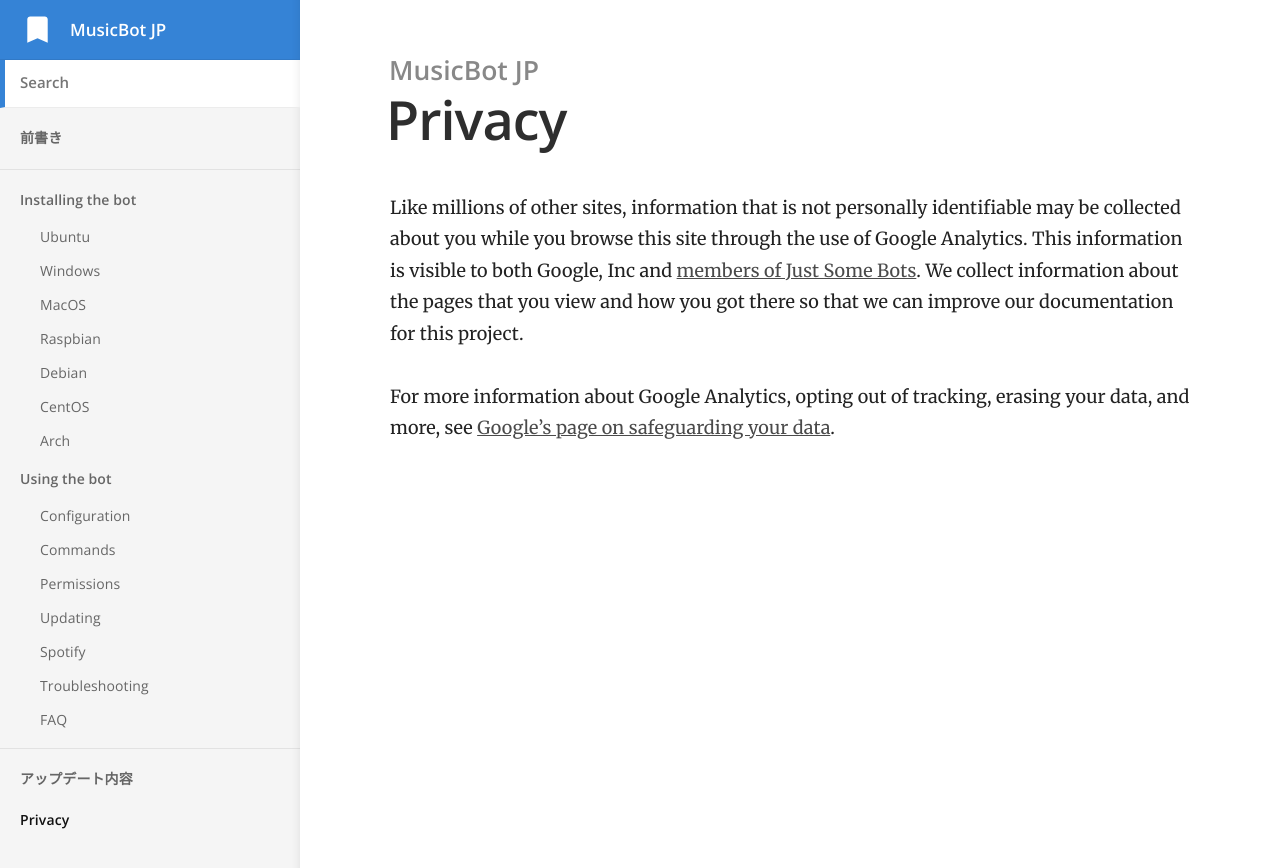
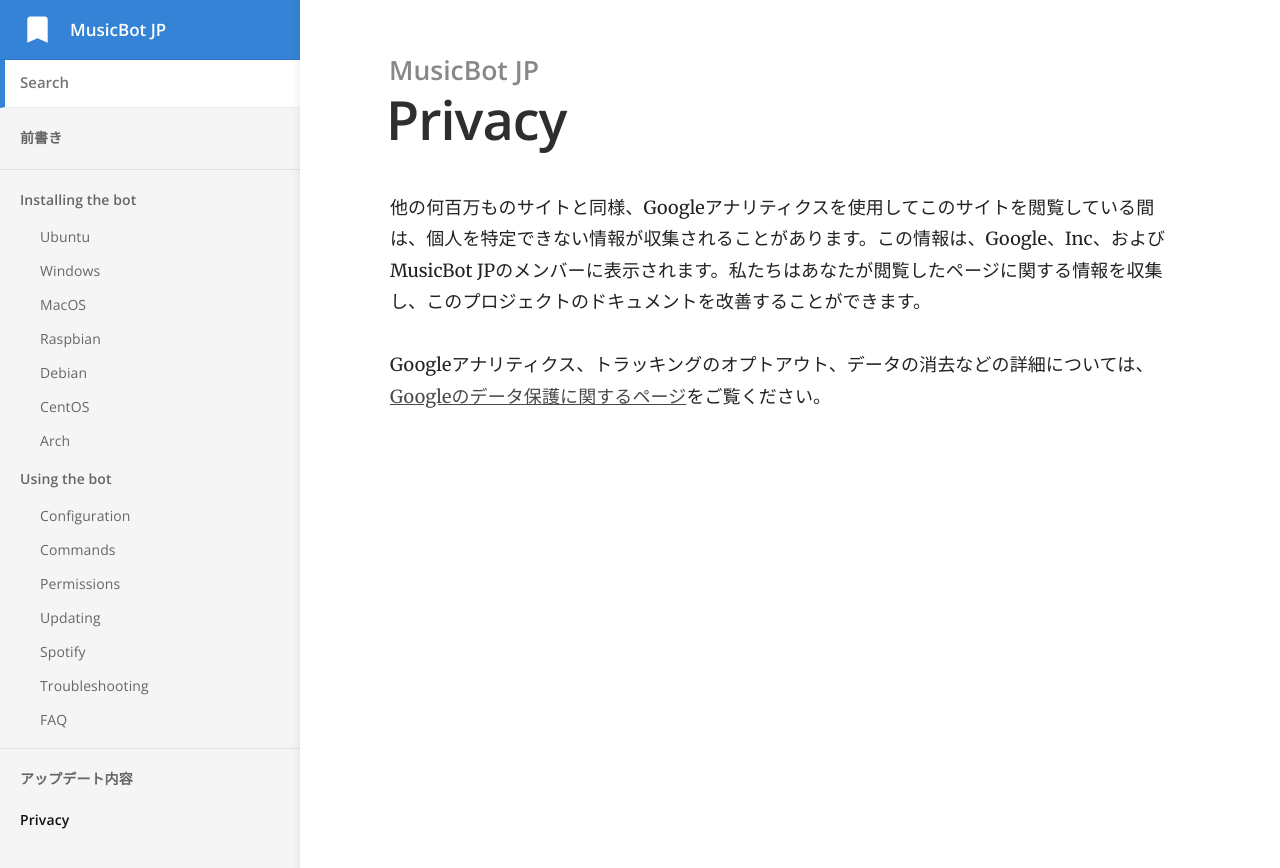
Before and after one commit to ritokun/MusicBot-1, a Jekyll site: the page built from privacy.md, in a window 1280 px wide. Shown: the top 868 px of the page. Built offline with Jekyll 4.4.1, drawn with Linux system fonts in a browser that asks for light colours.

Commit message:
Update privacy.md

```diff
--- a/privacy.md
+++ b/privacy.md
@@ -2,6 +2,6 @@
 title: Privacy
 ---
 
-Like millions of other sites, information that is not personally identifiable may be collected about you while you browse this site through the use of Google Analytics. This information is visible to both Google, Inc and [members of Just Some Bots](https://github.com/orgs/Just-Some-Bots/people). We collect information about the pages that you view and how you got there so that we can improve our documentation for this project.
+他の何百万ものサイトと同様、Googleアナリティクスを使用してこのサイトを閲覧している間は、個人を特定できない情報が収集されることがあります。この情報は、Google、Inc、およびMusicBot JPのメンバーに表示されます。私たちはあなたが閲覧したページに関する情報を収集し、このプロジェクトのドキュメントを改善することができます。
 
-For more information about Google Analytics, opting out of tracking, erasing your data, and more, see [Google's page on safeguarding your data](https://support.google.com/analytics/answer/6004245).
+Googleアナリティクス、トラッキングのオプトアウト、データの消去などの詳細については、[Googleのデータ保護に関するページ](https://support.google.com/analytics/answer/6004245)をご覧ください。
```
